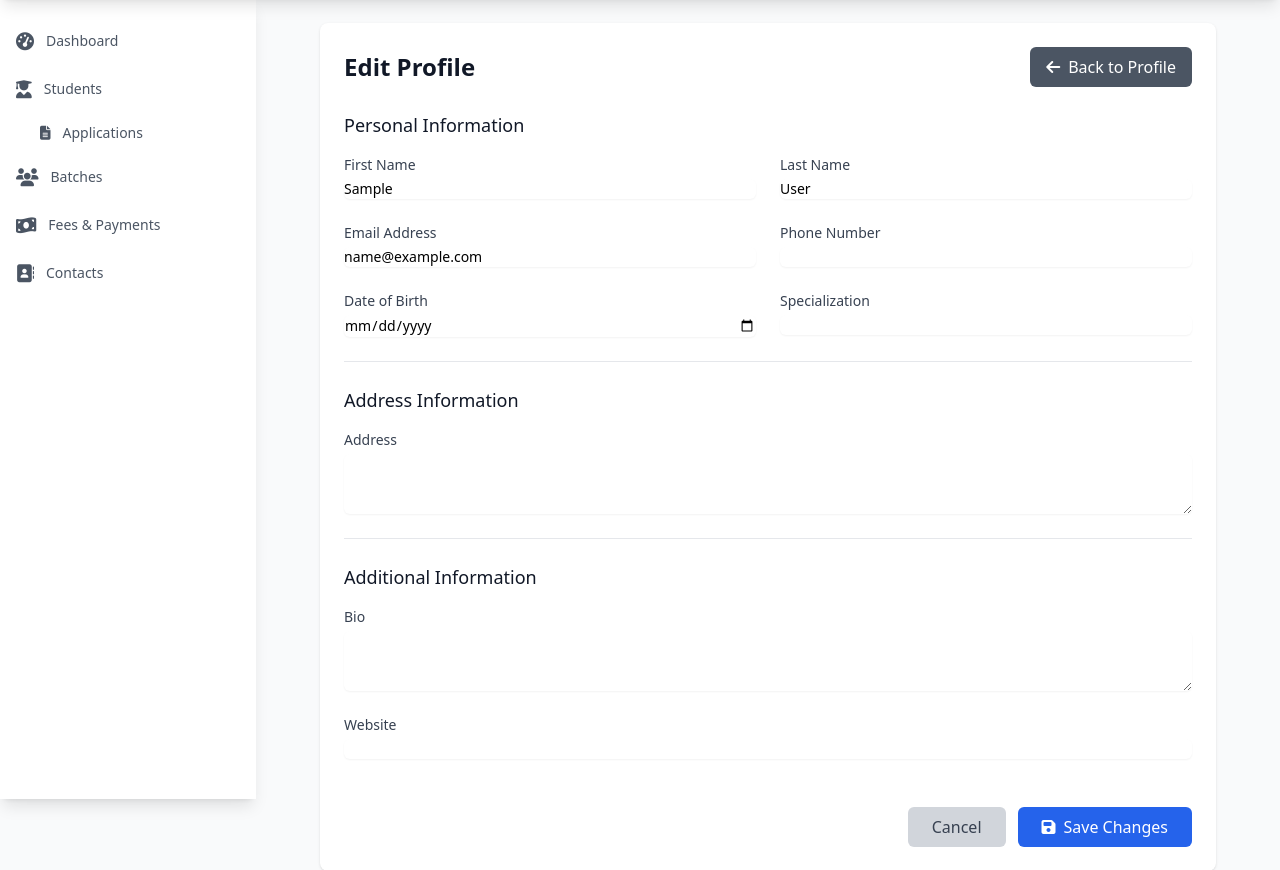
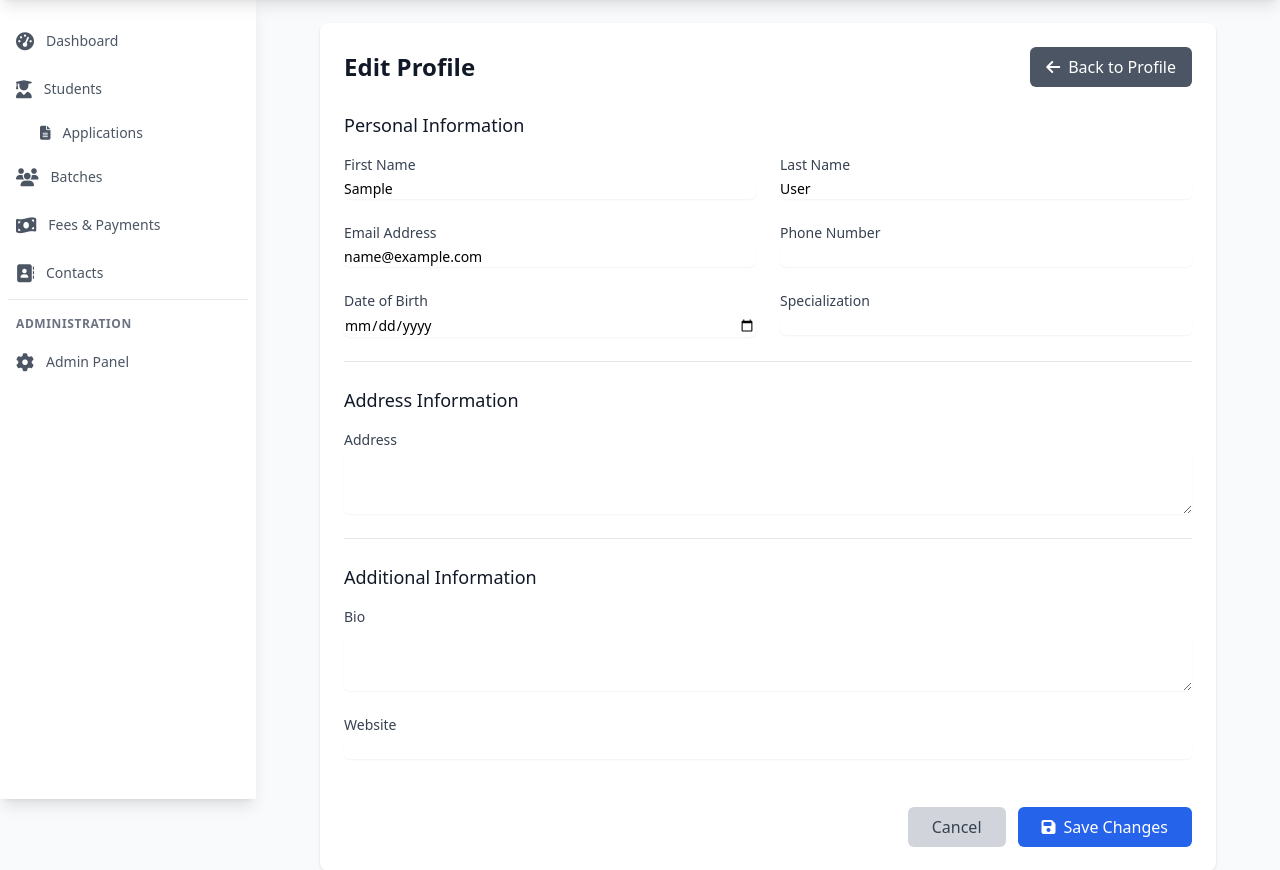
Before and after one commit to Istemamahmed20445/sma-student-management, a Django app: page /accounts/profile/edit/ in a window 1280 px wide. Shown: the part 65-935 px from the top of the page. Run offline with Django 5.2, Linux system fonts and the light colour scheme; the visitor is signed in with stand-in values (Sample User, id 1); data that the repository does not hold is empty; some libraries are stand-ins or nearby versions.

Commit message:
FIX: Add Admin Panel link to sidebar navigation
- Updated base.html template to show Admin Panel link for superusers
- Changed condition from 'user.profile.role == admin' to 'user.is_superuser or user.profile.role == admin'
- This ensures admin users can see the Admin Panel link in the sidebar
- Admin Panel link now visible in the Administration section
- Tested locally and confirmed working

```diff
--- a/templates/base.html
+++ b/templates/base.html
@@ -188,7 +188,7 @@
                     </a>
 
                     <!-- Admin Only -->
-                    {% if user.profile.role == 'admin' %}
+                    {% if user.is_superuser or user.profile.role == 'admin' %}
                     <div class="border-t border-gray-200 pt-4">
                         <div class="px-2 text-xs font-semibold text-gray-500 uppercase tracking-wider">Administration</div>
                         <div class="mt-2 space-y-1">
```
